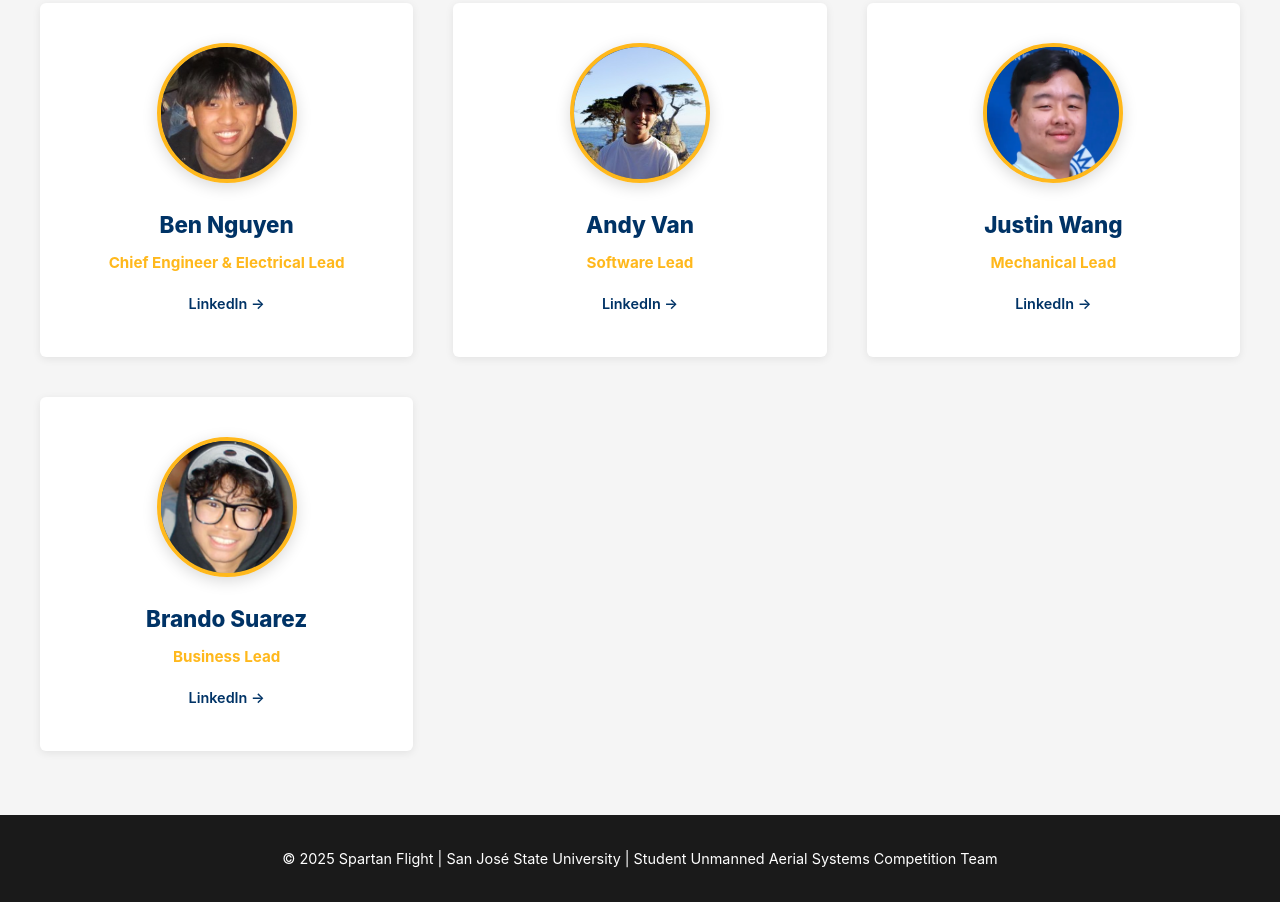
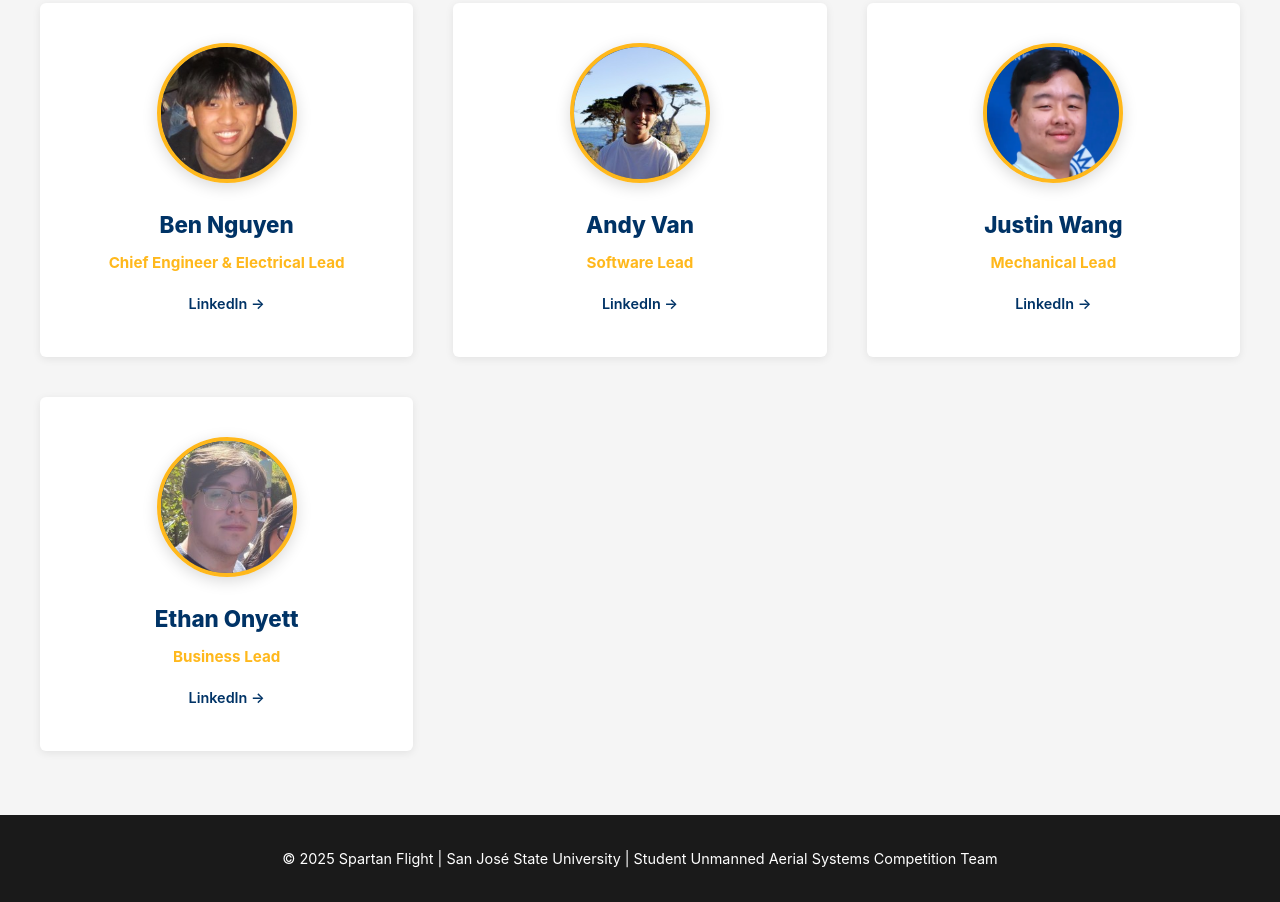
Before and after one commit to spartanflight/spartanflight.github.io, a plain HTML site: page members.html in a window 1280 px wide. Shown: the part 661-1563 px from the top of the page. Drawn offline with Linux system fonts and the light colour scheme.

Commit message:
ethan onnyet

```diff
--- a/members.html
+++ b/members.html
@@ -139,11 +139,11 @@
 
                 <div class="member-card">
                     <div class="member-image">
-                        <img src="images/members/brando.jpg" alt="Brando Suarez">
+                        <img src="images/members/ethan.jpg" alt="Ethan Onyett">
                     </div>
-                    <h3>Brando Suarez</h3>
+                    <h3>Ethan Onyett</h3>
                     <p class="member-role">Business Lead</p>
-                    <a href="https://www.linkedin.com/in/brando-suarez-b7a21b31a/" target="_blank" class="member-link">LinkedIn →</a>
+                    <a href="https://www.linkedin.com/in/ethanonyett/" target="_blank" class="member-link">LinkedIn →</a>
                 </div>
             </div>
         </div>
```
Also changed, not shown: images/members/brando.jpg (deleted), images/members/ethan.jpg (added), 1 other file.
